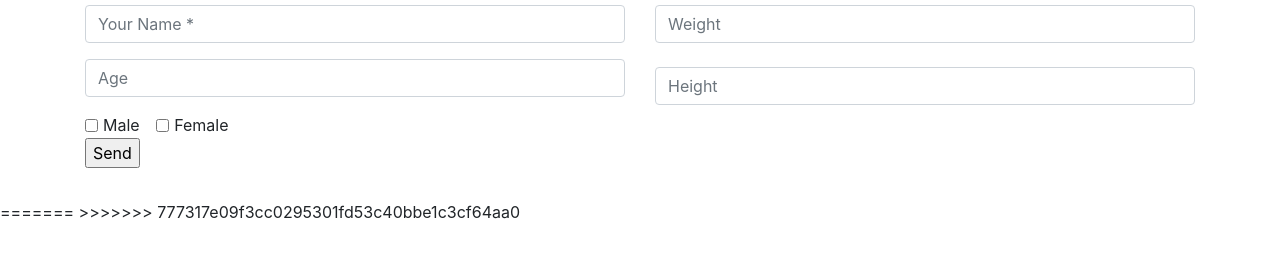
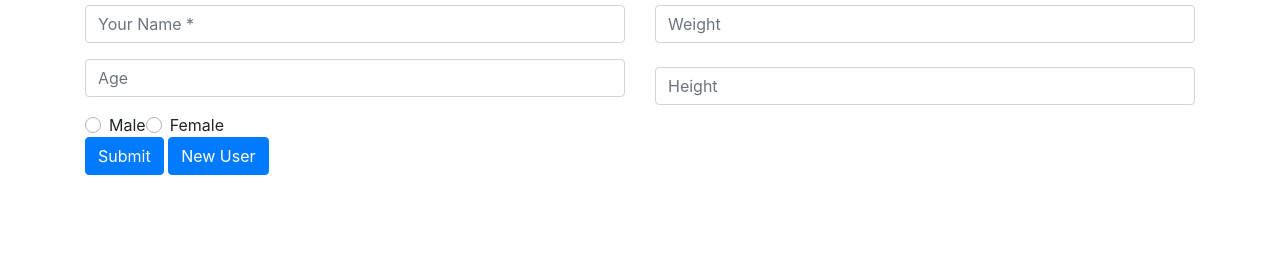
Before and after one commit to ivansito87/Dietrics, a website: page public/user.html in a window 1280 px wide. Shown: the part 398-656 px from the top of the page. Drawn offline with nearby package versions, Linux system fonts and the light colour scheme.

Commit message:
button update

```diff
--- a/public/user.html
+++ b/public/user.html
@@ -1,4 +1,3 @@
-<<<<<<< HEAD
 <!DOCTYPE html>
 <html lang="en">
 
@@ -12,7 +11,7 @@
 </head>
 
 <body>
-    <div class="container contact-form">
+    <<div class="container contact-form">
         <div class="contact-image">
             <img src="https://draxe.com/wp-content/uploads/2019/01/keto-diet-for-beginners.jpg" style="width: 450px"
                 alt="diet" />
@@ -28,15 +27,19 @@
                         <input type="text" name="age" class="form-control" placeholder="Age" value="" />
                     </div>
                     <div class="form-check form-check-inline">
-                        <input class="form-check-input" type="checkbox" id="inlineCheckbox1" value="option1">
-                        <label class="form-check-label" for="inlineCheckbox1">Male</label>
-                    </div>
-                    <div class="form-check form-check-inline">
-                        <input class="form-check-input" type="checkbox" id="inlineCheckbox2" value="option2">
-                        <label class="form-check-label" for="inlineCheckbox2">Female</label>
+                        <div class="custom-control custom-radio">
+                            <input type="radio" id="customRadio1" name="customRadio" class="custom-control-input">
+                            <label class="custom-control-label" for="customRadio1">Male</label>
+                        </div>
+                        <div class="custom-control custom-radio">
+                            <input type="radio" id="customRadio2" name="customRadio" class="custom-control-input">
+                            <label class="custom-control-label" for="customRadio2">Female</label>
+                        </div>
                     </div>
                     <div class="form-group">
-                        <input type="submit" name="btnSubmit" class="btnContact" value="Send" />
+                        <input type="submit" name="btnSubmit" class="btn btn-primary" value="Submit" />
+                        <input type="submit" name="newUser" class="btn btn-primary" value="New User" />
+
                     </div>
                 </div>
                 <div class="col-md-6">
@@ -49,10 +52,7 @@
                 </div>
             </div>
         </form>
-    </div>
+        </div>
 </body>
 
 </html>
-=======
-
->>>>>>> 777317e09f3cc0295301fd53c40bbe1c3cf64aa0
```
Also changed, not shown: public/index.html (+3 -4 lines).
